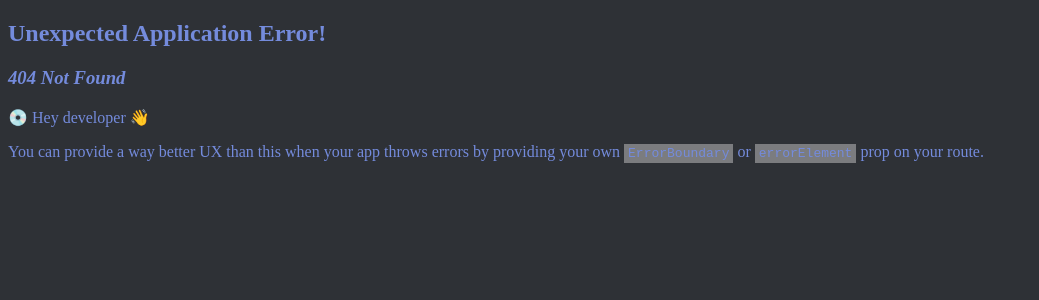
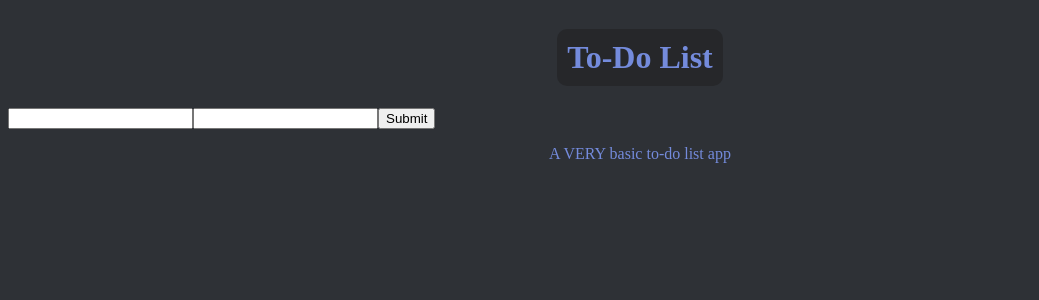
Before and after one commit to AlessioRW/to-do-frontend, a React (Create React App) app: page /login in a window 1280 px wide. Before the commit this address had no page. Shown: the top 300 px of the page, without its empty margins (0-1039 px from the left). Built offline with nearby package versions, Linux system fonts and the light colour scheme.

Commit message:
Add user authentication.

```diff
--- a/src/components/Reminder.js
+++ b/src/components/Reminder.js
@@ -2,7 +2,14 @@ import styled from "styled-components";
 import {useTodosState} from "../store";
 
 async function deleteTodo(id) {
-  const response = await fetch(`http://localhost:5001/toDo/${id}`, { method: "DELETE" });
+  const response = await fetch(`http://localhost:5001/reminders/${id}`,
+    {
+      method: "DELETE",
+      headers: { "Content-Type": "application/json" },
+      body: JSON.stringify({
+        token: localStorage.getItem("token")
+      })
+    });
   return response.status === 200;
 }
 
--- a/src/components/ToDos.js
+++ b/src/components/ToDos.js
@@ -6,7 +6,13 @@ import {Reminder} from "./Reminder";
 export function ToDos() {
   const [todos, setTodos] = useTodosState();
   useEffect(() => {
-    fetch(`http://localhost:5001/toDo/`)
+    fetch(`http://localhost:5001/reminders/get`, {
+      method: "POST",
+      headers: { "Content-Type": "application/json" },
+      body: JSON.stringify({
+        token: localStorage.getItem("token")
+      })
+    })
       .then((res) => res.json())
       .then((data) => setTodos(data));
   }, [setTodos]);
--- a/src/index.js
+++ b/src/index.js
@@ -4,6 +4,7 @@ import App from './pages/App';
 import './index.css';
 import {NewListItem} from "./pages/NewListItem";
 import {createBrowserRouter, RouterProvider} from "react-router-dom";
+import {Login} from "./pages/Login";
 
 const router = createBrowserRouter([
   {
@@ -13,6 +14,10 @@ const router = createBrowserRouter([
   {
     path: "/new",
     element: <NewListItem />,
+  },
+  {
+    path: "/login",
+    element: <Login />
   }
 ]);
 
--- /dev/null
+++ b/src/pages/Login.js
@@ -0,0 +1,37 @@
+import {Header} from "../components/Header";
+import {Footer} from "../components/Footer";
+
+async function sendReq(event) {
+  event.preventDefault();
+  const form = document.getElementById("form");
+  const formData = new FormData(form);
+
+  const email = formData.get("email");
+  const password = formData.get("password");
+
+  const response = await fetch("http://localhost:5001/users/login", {
+    method: "POST",
+    headers: { "Content-Type": "application/json" },
+    body: JSON.stringify({
+      email,
+      password
+    }),
+  });
+  const data = await response.json();
+  localStorage.setItem("token", data.token);
+  form.reset();
+}
+
+export function Login() {
+  return (
+    <>
+      <Header />
+      <form id="form" onSubmit={(event) => sendReq(event)}>
+        <input type="text" name="email" />
+        <input type="password" name="password" />
+        <button type="submit">Submit</button>
+      </form>
+      <Footer />
+    </>
+  )
+}
```
